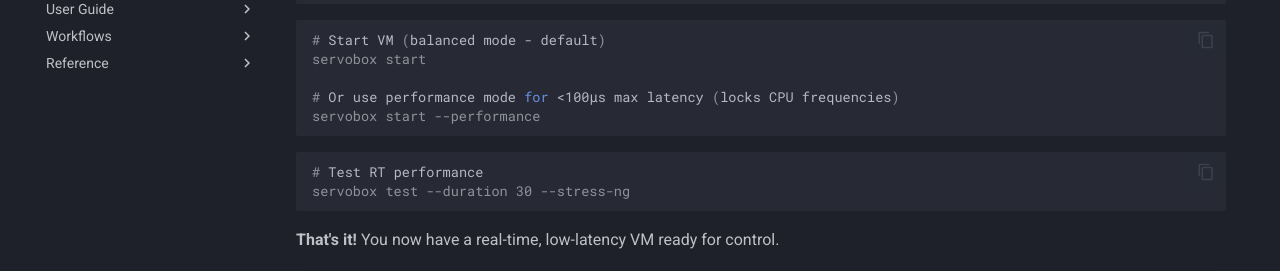
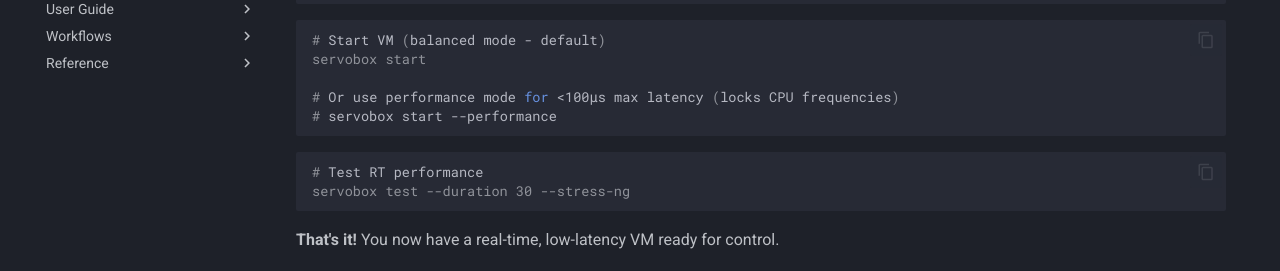
Before and after one commit to kvasios/servobox, an MkDocs documentation site: the page built from docs/content/index.md, in a window 1280 px wide and 900 px high, scrolled down 1984 px. Shown: the part 153-424 px from the top of the window. Built offline with MkDocs 1.6.1 and Material for MkDocs 9.7.7, drawn with Linux system fonts in a browser that asks for light colours; comment, search, counter and statistics services are not loaded.

Commit message:
release v 0.2.0

````diff
--- a/docs/content/index.md
+++ b/docs/content/index.md
@@ -81,7 +81,7 @@ servobox network-setup
 servobox start
 
 # Or use performance mode for <100μs max latency (locks CPU frequencies)
-servobox start --performance
+# servobox start --performance
 ```
 ```console
 # Test RT performance
````
Also changed, not shown: README.md.
